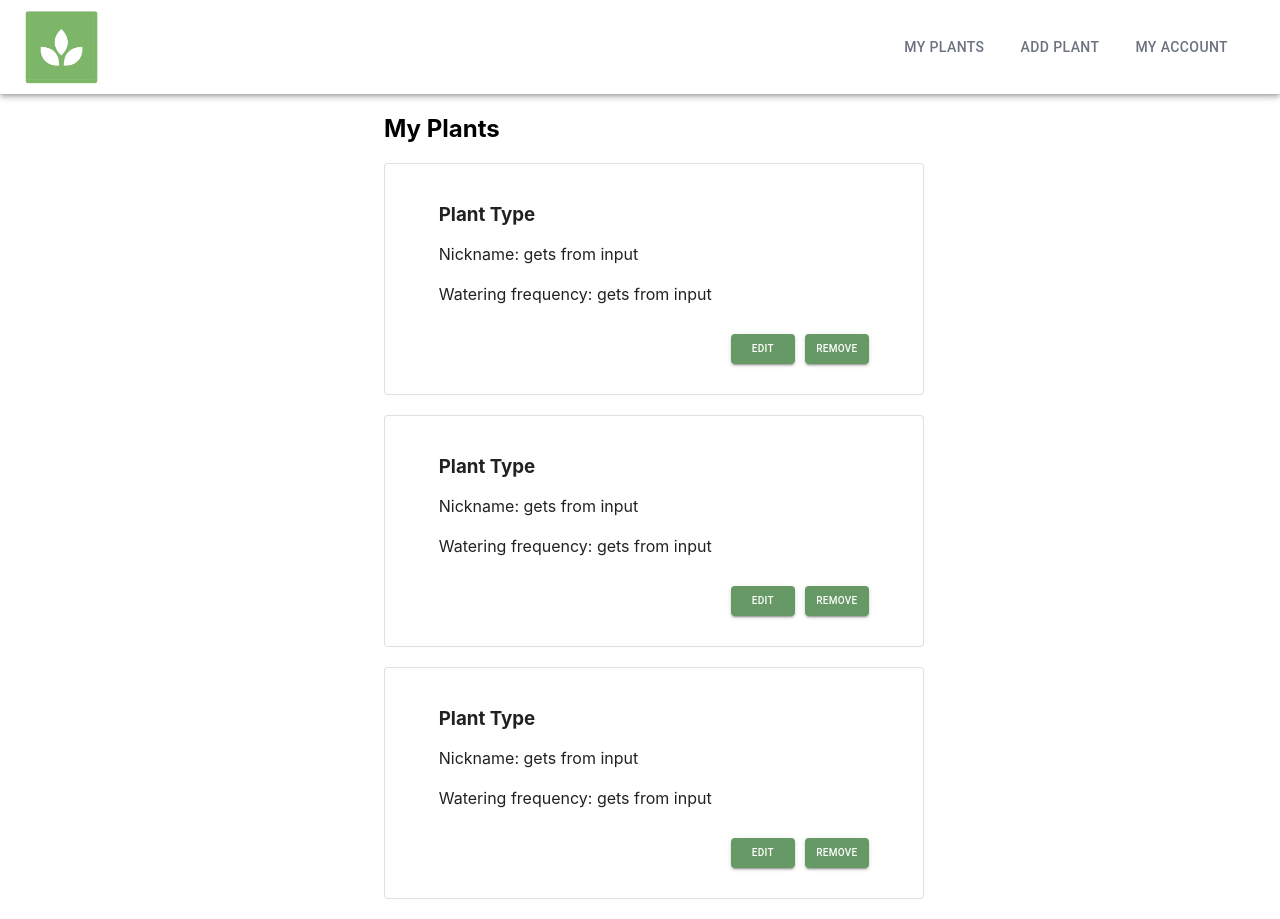
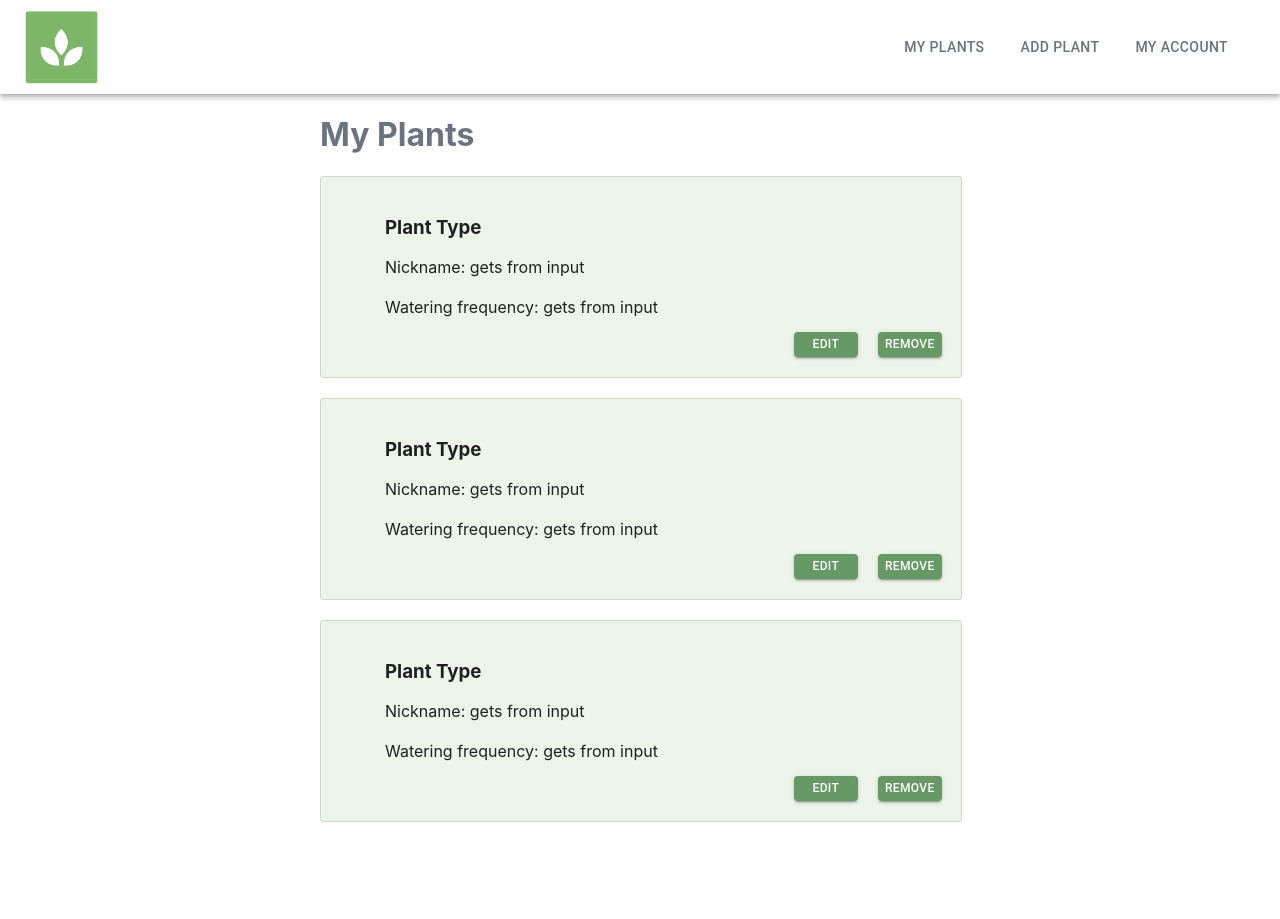
Before and after one commit to HeathDanni/Front-End-2, a React (Create React App) app: page /myplants in a window 1280 px wide. After the commit the page ends 842 px from the top, so only its background shows below. Built offline with nearby package versions, Linux system fonts and the light colour scheme.

Commit message:
card styling

```diff
--- a/src/components/MyPlants.js
+++ b/src/components/MyPlants.js
@@ -6,17 +6,25 @@ const useStyles = makeStyles({
     root: {
         display:"flex",
         flexDirection: "column",
-        marginLeft: "30%",
     },
+
+    pageName : {
+        marginLeft: "25%",
+        color: "#6b7280"
+        },
+
     cards: {
-        width: "60%",
-        height: "230px",
+        width: "50%",
+        height: "200px",
         display: "flex",
+        marginLeft: "25%",
         flexDirection: "column",
-        marginBottom: "20px"
+        marginBottom: "20px",
+        backgroundColor: "#edf5ea"
     },
+
     cardText: {
-        margin: "20px 10%",
+        margin: "20px 3% 10px 10%",
         display: "flex",
         flexDirection: "column",
 
@@ -24,15 +32,16 @@ const useStyles = makeStyles({
 
     buttonDiv: {
         display: "flex",
-        justifyContent: "flex-end"
+        justifyContent: "flex-end",
+        width: "100%"
     },
 
     button: {
-        marginTop: "30px",
-        marginLeft: "10px",
-        width: "60px",
-        length: "15px",
-        fontSize: "10px",
+        marginTop: "15px",
+        marginLeft: "20px",
+        fontSize: "12px",
+        width: "50px",
+        height: "25px",
         backgroundColor: "#669966"
     }
 });
@@ -71,7 +80,7 @@ const MyPlants = () => {
        <div
         className={classes.root}
        >
-           <h2>My Plants</h2>
+           <h1 className={classes.pageName}>My Plants</h1>
             <PlantCard/>
             <PlantCard/>
             <PlantCard/>
```
